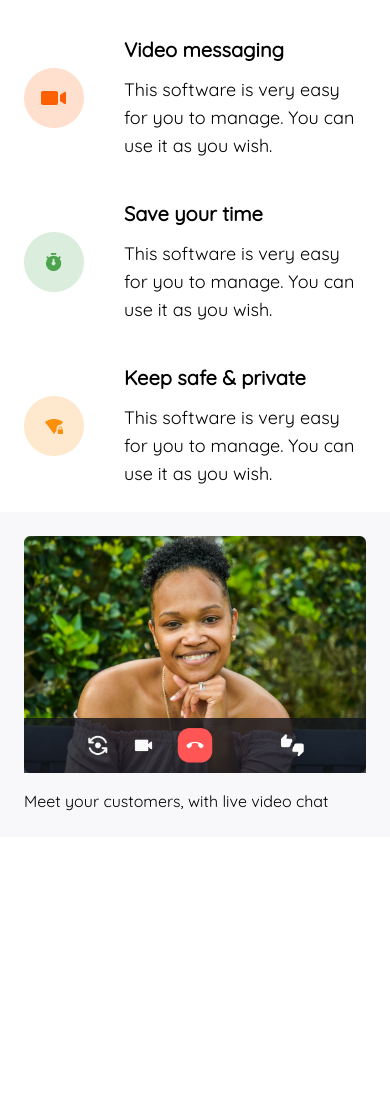
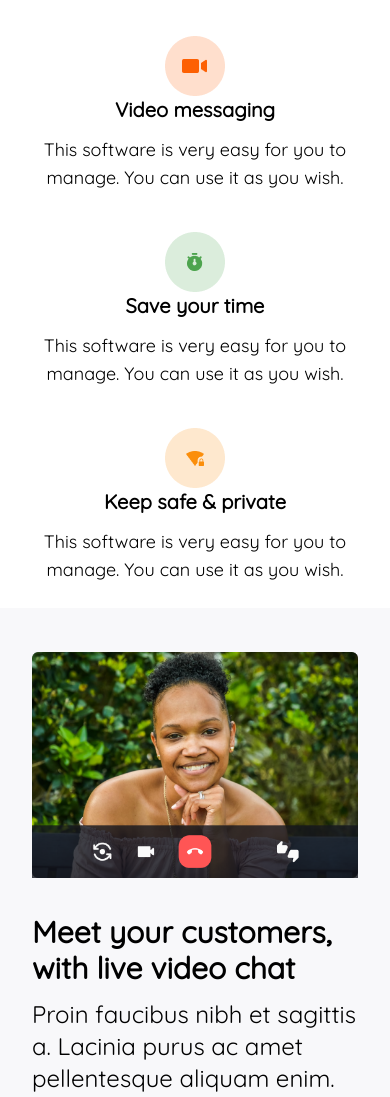
Before and after one commit to alimuhammeddev/Apex, a plain HTML site: page index.html in a window 390 px wide. Shown: the part 1040-2137 px from the top of the page. Before the commit the page ends 1877 px from the top, so only its background shows below. Drawn offline with nearby package versions, Linux system fonts and the light colour scheme.

Commit message:
worked on video chat and conversation section

```diff
--- a/index.html
+++ b/index.html
@@ -101,35 +101,35 @@
                     Features for a better experience
                 </h1>
                 <div class="grid grid-cols-1 md:grid-cols-3 lg:grid-cols-3 gap-10 lg:mt-20 mt-10">
-                    <div class="flex items-center gap-10 lg:hover:bg-[#f6f6f6] lg:p-5 lg:duration-500 lg:ease-out lg:transition lg:rounded-md">
-                        <img src="/images/video.png" alt="">
+                    <div class="lg:flex items-center gap-10 lg:hover:bg-[#f6f6f6] lg:p-5 lg:duration-500 lg:ease-out lg:transition lg:rounded-md">
+                        <img src="/images/video.png" class="mx-auto " alt="">
                         <div>
-                            <h1 class="lg:text-2xl text-xl font-bold">
+                            <h1 class="lg:text-2xl text-xl font-bold lg:text-start text-center">
                                 Video messaging
                             </h1>
-                            <p class="lg:text-xl text-lg mt-3">
+                            <p class="lg:text-xl text-lg mt-3 lg:text-start text-center">
                                 This software is very easy for you to manage. You can use it as you wish.
                             </p>
                         </div>
                     </div>
-                    <div class="flex items-center gap-10 lg:hover:bg-[#f6f6f6] lg:p-5 lg:duration-500 lg:ease-out lg:transition lg:rounded-md">
-                        <img src="/images/time.png" alt="">
+                    <div class="lg:flex items-center gap-10 lg:hover:bg-[#f6f6f6] lg:p-5 lg:duration-500 lg:ease-out lg:transition lg:rounded-md">
+                        <img src="/images/time.png" class="mx-auto" alt="">
                         <div>
-                            <h1 class="lg:text-2xl text-xl font-bold">
+                            <h1 class="lg:text-2xl text-xl font-bold lg:text-start text-center">
                                 Save your time
                             </h1>
-                            <p class="lg:text-xl text-lg mt-3">
+                            <p class="lg:text-xl text-lg mt-3 lg:text-start text-center">
                                 This software is very easy for you to manage. You can use it as you wish.
                             </p>
                         </div>
                     </div>
-                    <div class="flex items-center gap-10 lg:hover:bg-[#f6f6f6] lg:p-5 lg:duration-500 lg:ease-out lg:transition lg:rounded-md">
-                        <img src="/images/network.png" alt="">
+                    <div class="lg:flex items-center gap-10 lg:hover:bg-[#f6f6f6] lg:p-5 lg:duration-500 lg:ease-out lg:transition lg:rounded-md">
+                        <img src="/images/network.png" class="mx-auto" alt="">
                         <div>
-                            <h1 class="lg:text-2xl text-xl font-bold">
+                            <h1 class="lg:text-2xl text-xl font-bold lg:text-start text-center">
                                 Keep safe & private
                             </h1>
-                            <p class="lg:text-xl text-lg mt-3">
+                            <p class="lg:text-xl text-lg mt-3 lg:text-start text-center">
                                 This software is very easy for you to manage. You can use it as you wish.
                             </p>
                         </div>
@@ -139,17 +139,43 @@
         </div>
     </div>
     <div>
-        <div class="bg-[#F8F8FA] lg:p-20">
+        <div class="bg-[#F8F8FA] lg:p-20 p-2 pt-5 pb-5">
             <div class="container mx-auto p-4">
                 <div class="grid grid-cols-1 md:grid-cols-2 lg:grid-cols-2">
                     <div class="p-2">
                         <img src="/images/video_call-410b20b6.png" alt="">
                     </div>
                     <div class="p-2">
-                        <h1>
+                        <h1 class="lg:text-5xl text-3xl font-semibold mt-5">
                             Meet your customers, with live video chat
                         </h1>
+                        <h3 class="lg:text-3xl mt-3 text-2xl">
+                            Proin faucibus nibh et sagittis a. Lacinia purus ac amet pellentesque aliquam enim.
+                        </h3>
+                        <p class="text-xl mt-3">
+                            Get paychecks up to two days early. Get a $20 bonus when you receive qualifying direct deposits
+                        </p>
                     </div>
+                </div>
+            </div>
+        </div>
+    </div>
+    <div>
+        <div class="container mx-auto p-4">
+            <div class="grid grid-cols-1 md:grid-cols-2 lg:grid-cols-2 lg:mt-20 mt-10">
+                <div class="p-2">
+                    <h1 class="lg:text-5xl text-3xl font-semibold lg:mt-32">
+                        Start selling directly inside conversations
+                    </h1>
+                    <h3 class="lg:mt-7 mt-3 text-xl">
+                        There are many variations of passages of Lorem Ipsum available, but the majority have suffered all injected humour or randomised words which don't look even slightly believable.
+                    </h3>
+                    <div class="mt-10">
+                        <a class="text-[#ffffff] bg-[#fb8e0b] p-4 rounded-md lg:text-lg text-base font-semibold w-fit" href="#">Start Chatting Now</a>
+                    </div>
+                </div>
+                <div class="p-2">
+                    <img src="/images/user_chat-1941cae8.png" alt="">
                 </div>
             </div>
         </div>
```
